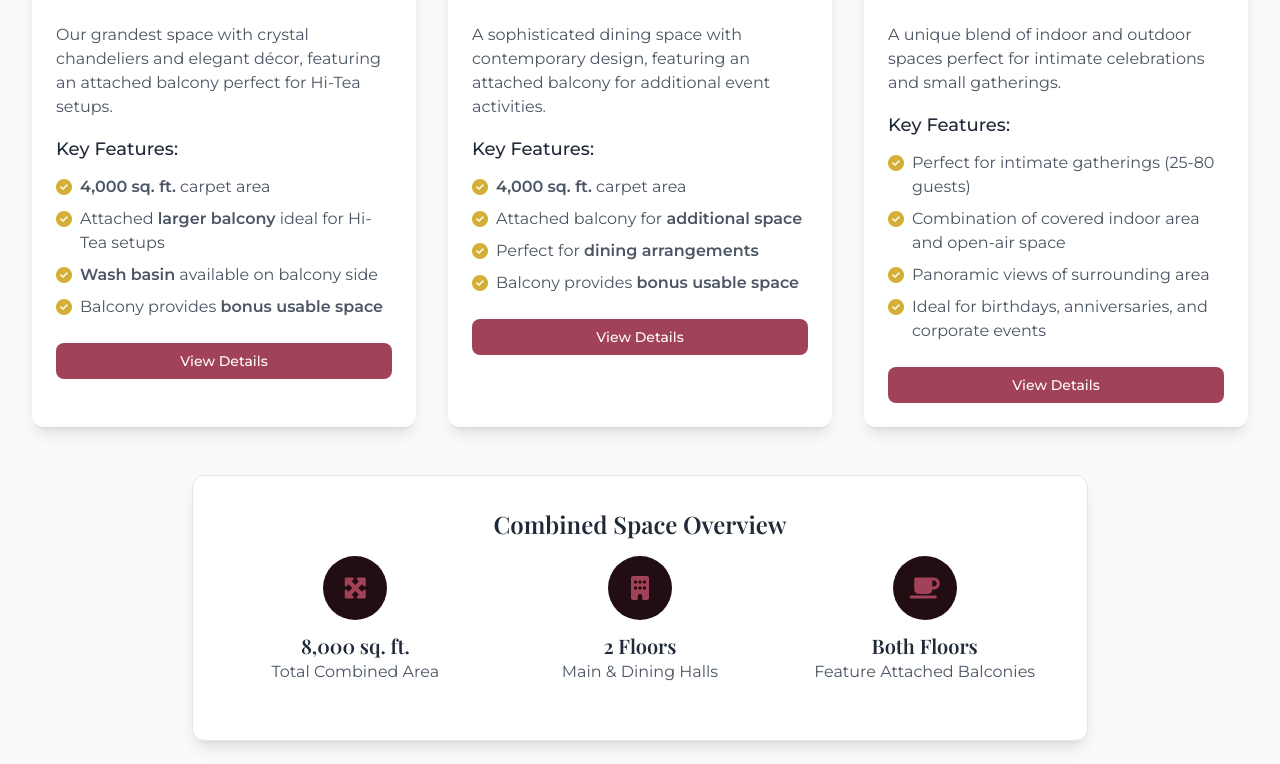
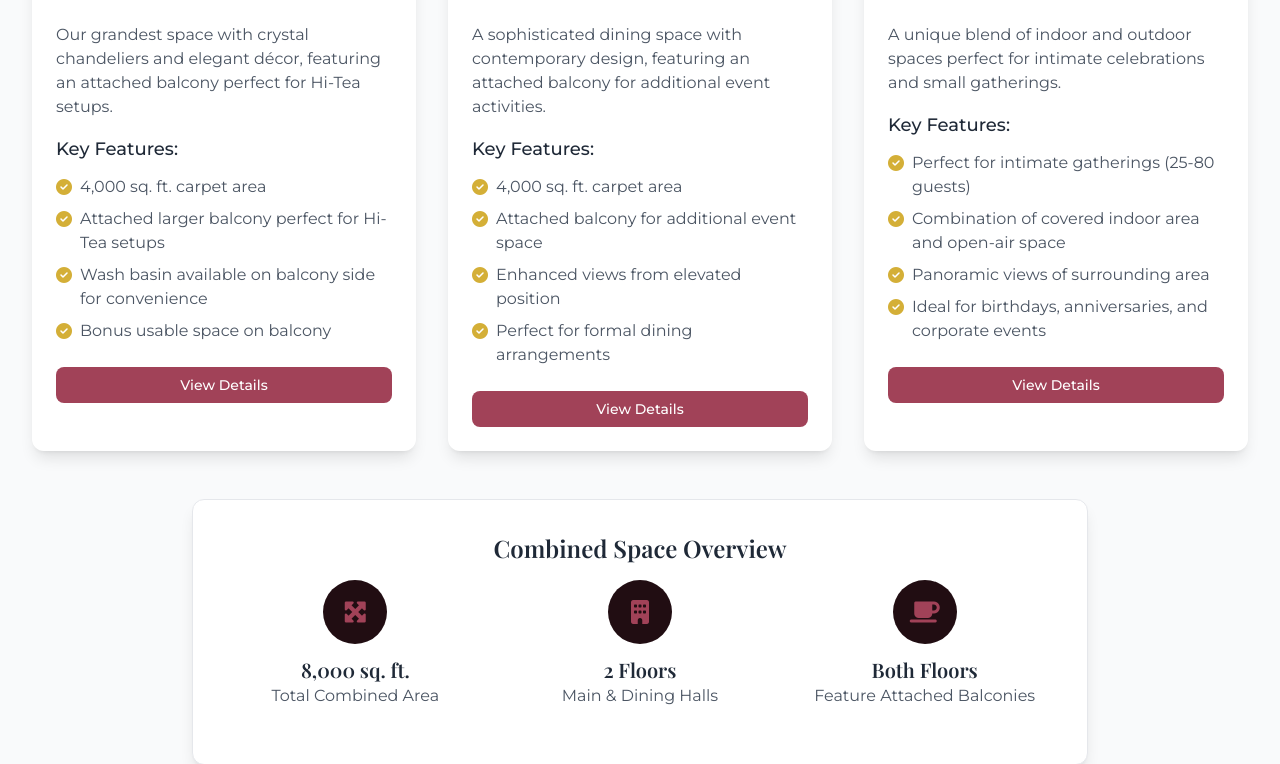
Before and after one commit to phostilite/shagun, a Django app: page / in a window 1280 px wide. Shown: the part 1889-2653 px from the top of the page. Run offline with Django 5.2, Linux system fonts and the light colour scheme; some libraries are stand-ins or nearby versions.

Commit message:
feat: update banquet hall features with detailed amenities info
- Add balcony amenities details for Main Hall (Hi-Tea setup, wash basin)
- Include enhanced positioning benefits for Dining Hall
- Standardize bullet point formatting across venue descriptions
- Improve feature descriptions for better clarity

```diff
--- a/templates/index.html
+++ b/templates/index.html
@@ -287,19 +287,19 @@
                             <ul class="space-y-2 text-gray-600">
                                 <li class="flex items-start">
                                     <i class="fas fa-check-circle text-gold mr-2 mt-1"></i>
-                                    <span><strong>4,000 sq. ft.</strong> carpet area</span>
+                                    <span>4,000 sq. ft. carpet area</span>
                                 </li>
                                 <li class="flex items-start">
                                     <i class="fas fa-check-circle text-gold mr-2 mt-1"></i>
-                                    <span>Attached <strong>larger balcony</strong> ideal for Hi-Tea setups</span>
+                                    <span>Attached larger balcony perfect for Hi-Tea setups</span>
                                 </li>
                                 <li class="flex items-start">
                                     <i class="fas fa-check-circle text-gold mr-2 mt-1"></i>
-                                    <span><strong>Wash basin</strong> available on balcony side</span>
+                                    <span>Wash basin available on balcony side for convenience</span>
                                 </li>
                                 <li class="flex items-start">
                                     <i class="fas fa-check-circle text-gold mr-2 mt-1"></i>
-                                    <span>Balcony provides <strong>bonus usable space</strong></span>
+                                    <span>Bonus usable space on balcony</span>
                                 </li>
                             </ul>
                         </div>
@@ -325,19 +325,19 @@
                             <ul class="space-y-2 text-gray-600">
                                 <li class="flex items-start">
                                     <i class="fas fa-check-circle text-gold mr-2 mt-1"></i>
-                                    <span><strong>4,000 sq. ft.</strong> carpet area</span>
+                                    <span>4,000 sq. ft. carpet area</span>
                                 </li>
                                 <li class="flex items-start">
                                     <i class="fas fa-check-circle text-gold mr-2 mt-1"></i>
-                                    <span>Attached balcony for <strong>additional space</strong></span>
+                                    <span>Attached balcony for additional event space</span>
                                 </li>
                                 <li class="flex items-start">
                                     <i class="fas fa-check-circle text-gold mr-2 mt-1"></i>
-                                    <span>Perfect for <strong>dining arrangements</strong></span>
+                                    <span>Enhanced views from elevated position</span>
                                 </li>
                                 <li class="flex items-start">
                                     <i class="fas fa-check-circle text-gold mr-2 mt-1"></i>
-                                    <span>Balcony provides <strong>bonus usable space</strong></span>
+                                    <span>Perfect for formal dining arrangements</span>
                                 </li>
                             </ul>
                         </div>
```
